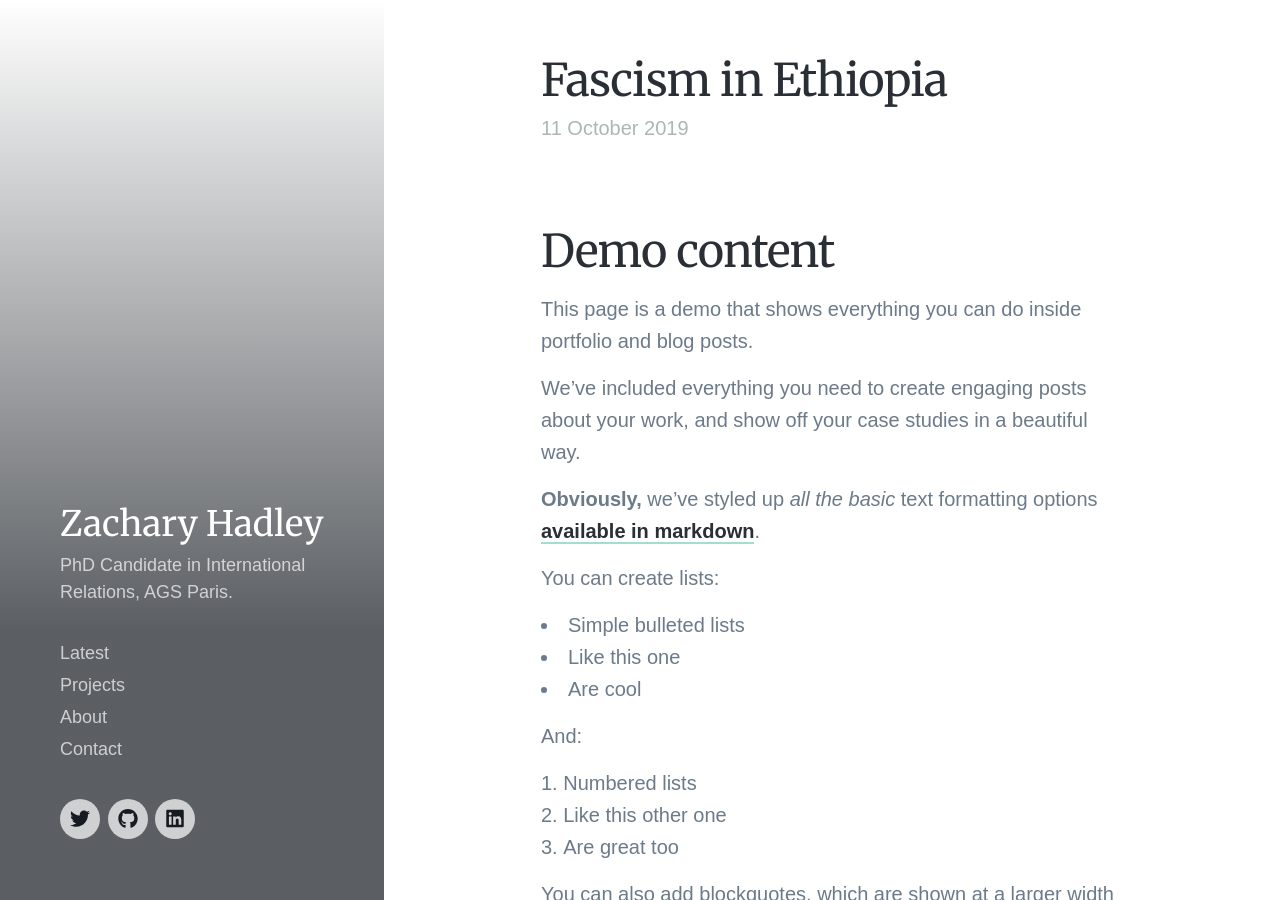
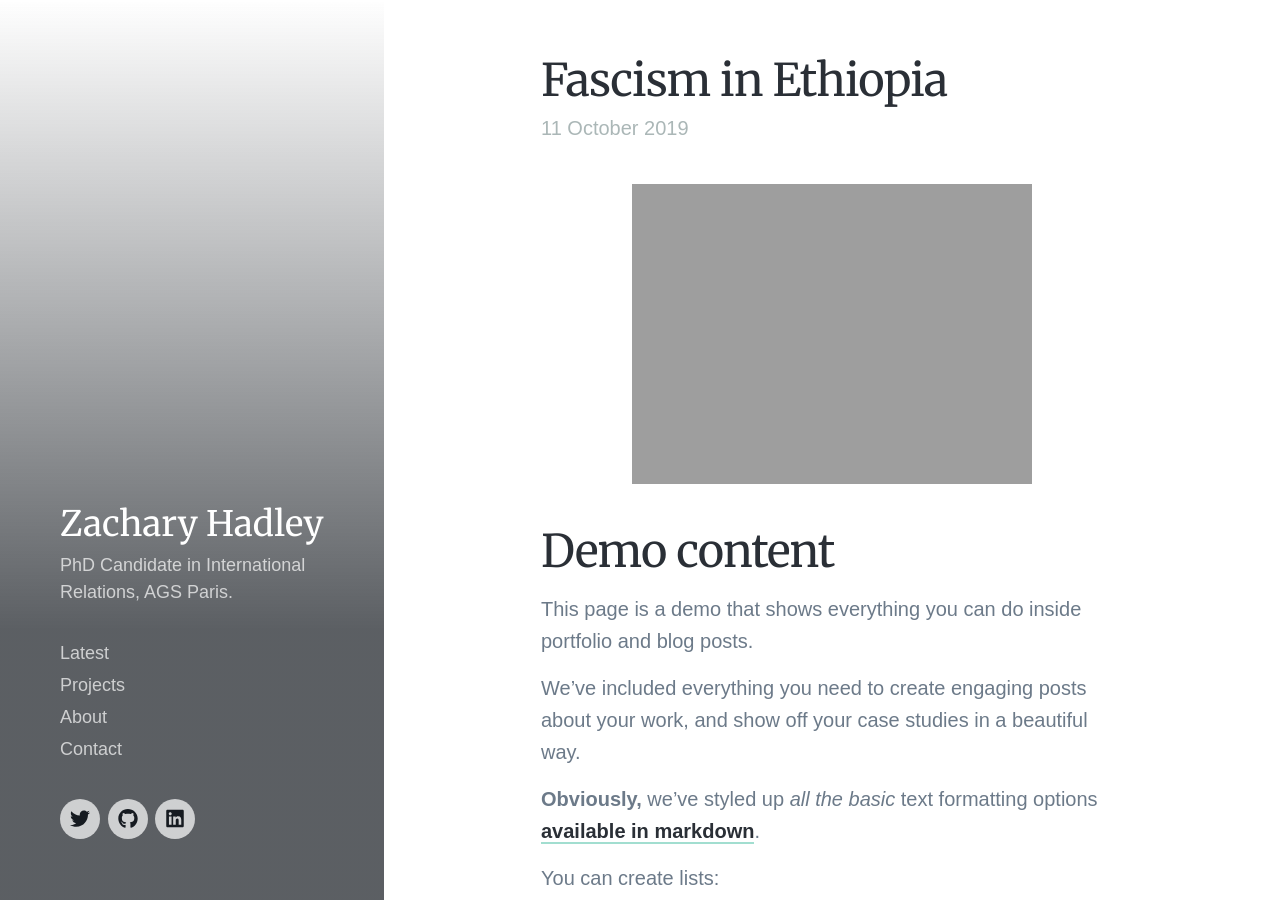
Before and after one commit to zhadley/zhadley.github.io, a Jekyll site: the page built from _posts/2018-06-30-demo-post.md, in a window 1280 px wide and 900 px high. Built offline with Jekyll 4.4.1, drawn with Linux system fonts in a browser that asks for light colours; nearby versions of some CDN libraries; some web fonts are replaced.

```diff
--- a/_posts/2018-06-30-demo-post.md
+++ b/_posts/2018-06-30-demo-post.md
@@ -1,11 +1,11 @@
 ---
 title: Fascism in Ethiopia
 date: 2019-10-11 00:00:00
-featured_image: images/l'ethiopia-squashed.jpg
+featured_image: "images/l'ethiopia-squashed.jpg"
 excerpt: Encountering Italian fascist studies on Ethiopia at the Sunday antique market in Vicenza, Italy.
 ---
 
-![](images/l'ethiopia-squashed.jpg)
+![]("images/l'ethiopia-squashed.jpg")
 
 ## Demo content
 
```
